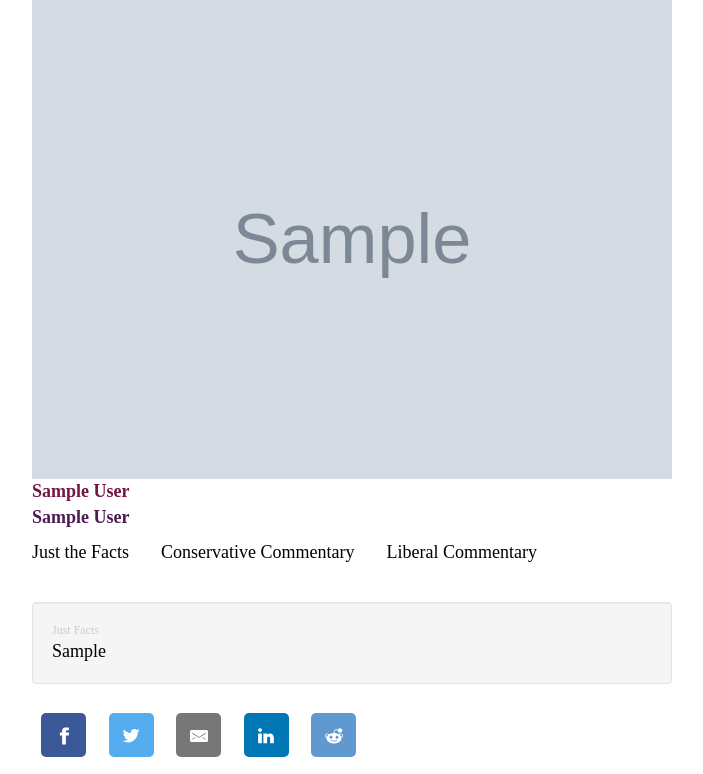
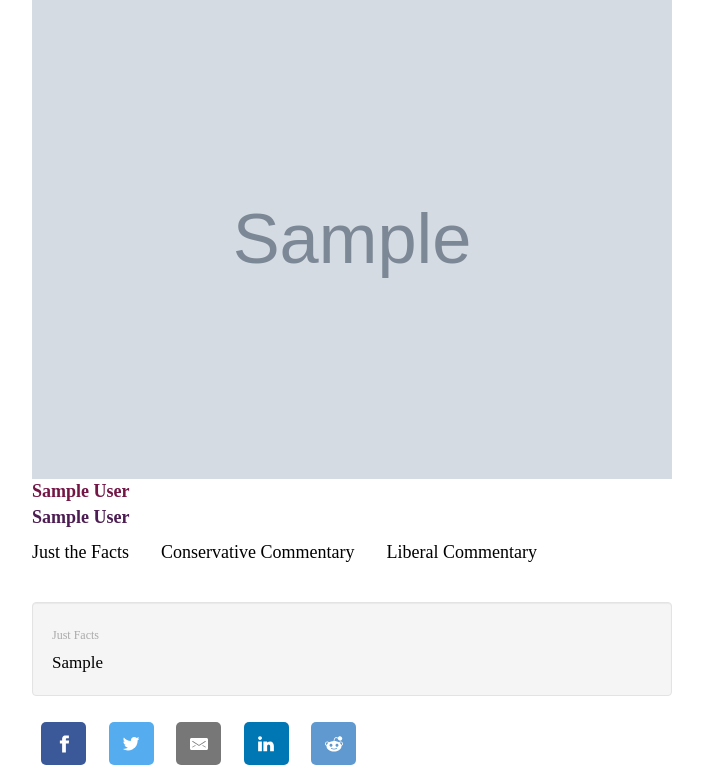
Before and after one commit to iamhunter/Neutral-News, a Django app: a page that uses news/templates/news/posttemplate.html in a window 1280 px wide. Shown: the part 269-1043 px from the top of the page, without its empty margins (288-991 px from the left). Run offline with Django 3.2, Linux system fonts and the light colour scheme; tables that the repository leaves empty hold one stand-in row (values such as "Sample post"); grey boxes marked "Sample" are stand-in pictures; some libraries are stand-ins or nearby versions; some web fonts are replaced.

Commit message:
🏁 Finish Cleaning Up Article Text

```diff
--- a/news/static/news/css/style.css
+++ b/news/static/news/css/style.css
@@ -56,7 +56,7 @@ a:hover{
 
 .articleindicator{
   font-size: 12px;
-  color: #ccc;
+  color: #aaa;
 }
 
 .conservativearticleindicator{
@@ -68,6 +68,14 @@ a:hover{
   font-size: 12px;
   color: #337ab7;
 }
+
+.articletext{
+  text-align: justify;
+  margin-bottom: 17px;
+  font-size: 17px;
+  line-height: 27px;
+}
+
 .head{
   text-align: center;
   position: relative;
--- a/news/templates/news/posttemplate.html
+++ b/news/templates/news/posttemplate.html
@@ -67,10 +67,10 @@
       </div>
     </div>
     <br>
-    <div class="well">
-      <a id="truthText" class="col s12"><div class="articleindicator">Just Facts</div>{{ article.truth | safe }}</a>
-      <a id="conservativeText" class="col s12"><hr><div class="conservativearticleindicator">Conservative Commentary</div>{{ article.conservative_opinion | safe }}</a>
-      <a id="liberalText" class="col s12"><hr><div class="liberalarticleindicator">Liberal Commentary</div>{{ article.liberal_opinion | safe }} </a>
+    <div class="well articletext">
+      <a id="truthText"><div class="articleindicator">Just Facts</div>{{ article.truth | safe }}</a>
+      <a id="conservativeText"><hr><div class="conservativearticleindicator">Conservative Commentary</div>{{ article.conservative_opinion | safe }}</a>
+      <a id="liberalText"><hr><div class="liberalarticleindicator">Liberal Commentary</div>{{ article.liberal_opinion | safe }} </a>
     </div>
     <div class="sharingbuttons">
       <!-- Sharingbutton Facebook -->
```
